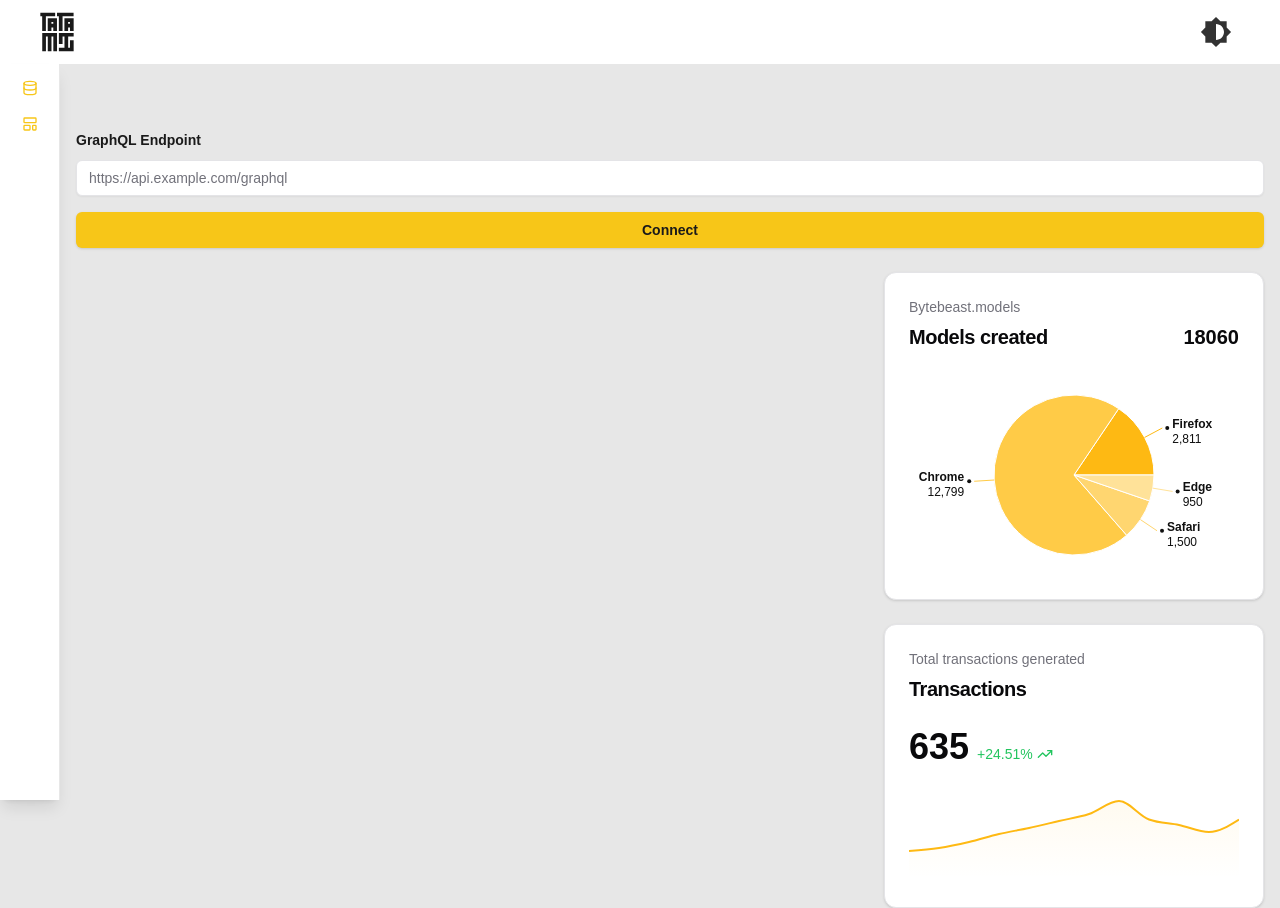
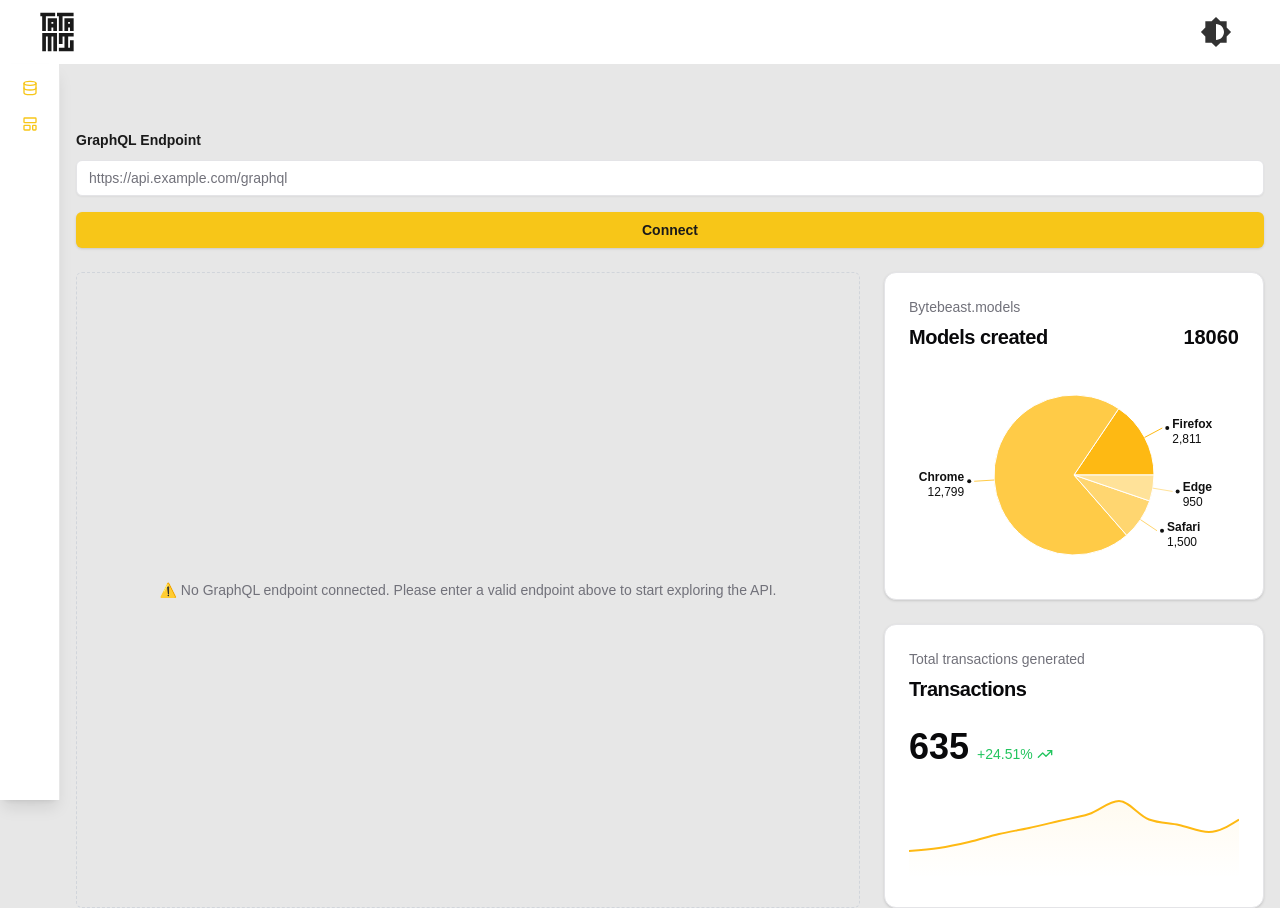
Before and after one commit to kabugatti/Tatami, a Next.js app in the folder apps/frontend/: page /app/metrics in a window 1280 px wide. Built offline with nearby package versions, Linux system fonts and the light colour scheme.

Commit message:
feat: show fallback message when GraphiQL interface is not connected

```diff
--- a/apps/frontend/components/metrics/graphiql-interface.tsx
+++ b/apps/frontend/components/metrics/graphiql-interface.tsx
@@ -1,6 +1,5 @@
 import { GraphiQL } from 'graphiql'
 import { Fetcher } from '@graphiql/toolkit'
-
 import 'graphiql/graphiql.min.css'
 
 interface GraphiQLInterfaceProps {
@@ -8,7 +7,13 @@ interface GraphiQLInterfaceProps {
 }
 
 export function GraphiQLInterface({ fetcher }: GraphiQLInterfaceProps) {
-  if (!fetcher) return null
+  if (!fetcher) {
+    return (
+      <div className="h-full w-full border border-dashed border-gray-300 flex items-center justify-center rounded-md text-sm text-muted-foreground text-center px-4">
+        ⚠️ No GraphQL endpoint connected. Please enter a valid endpoint above to start exploring the API.
+      </div>
+    )
+  }
 
   return (
     <div className="h-[600px] xl:h-full w-full">
```
